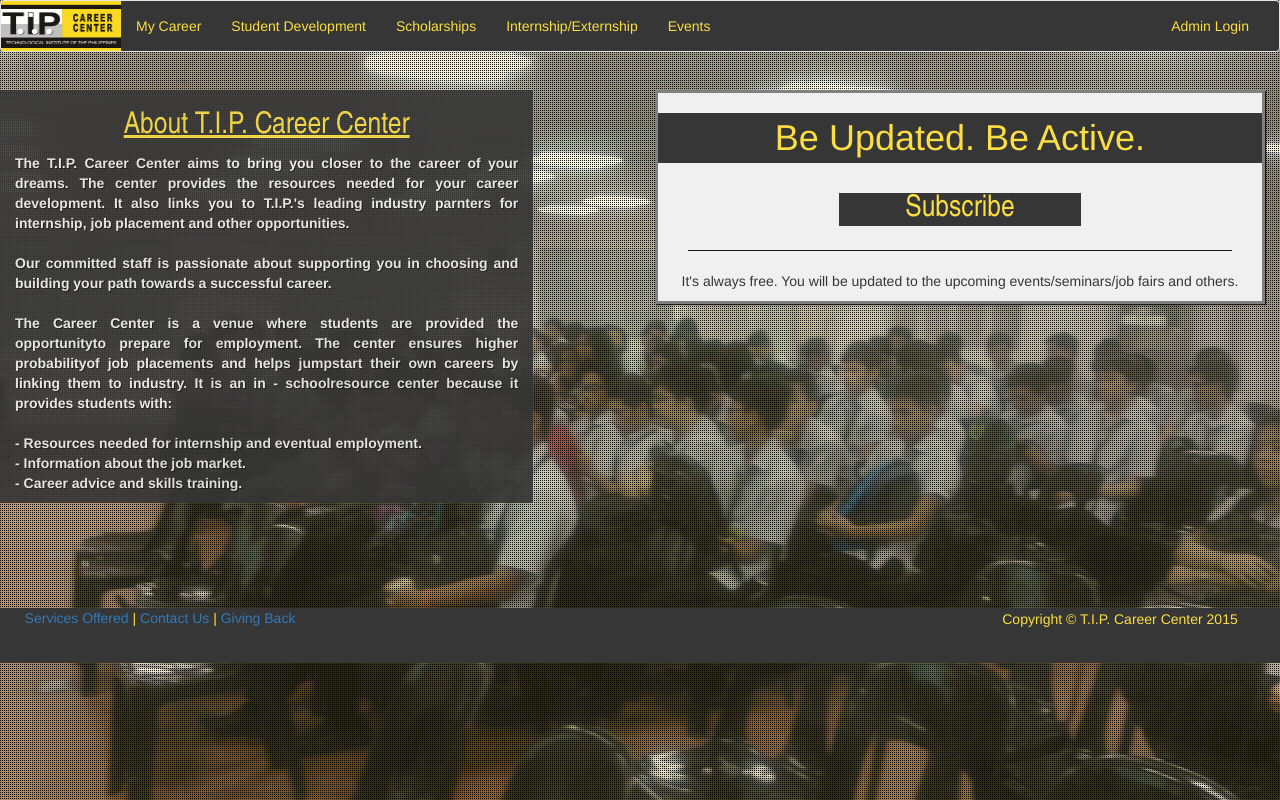
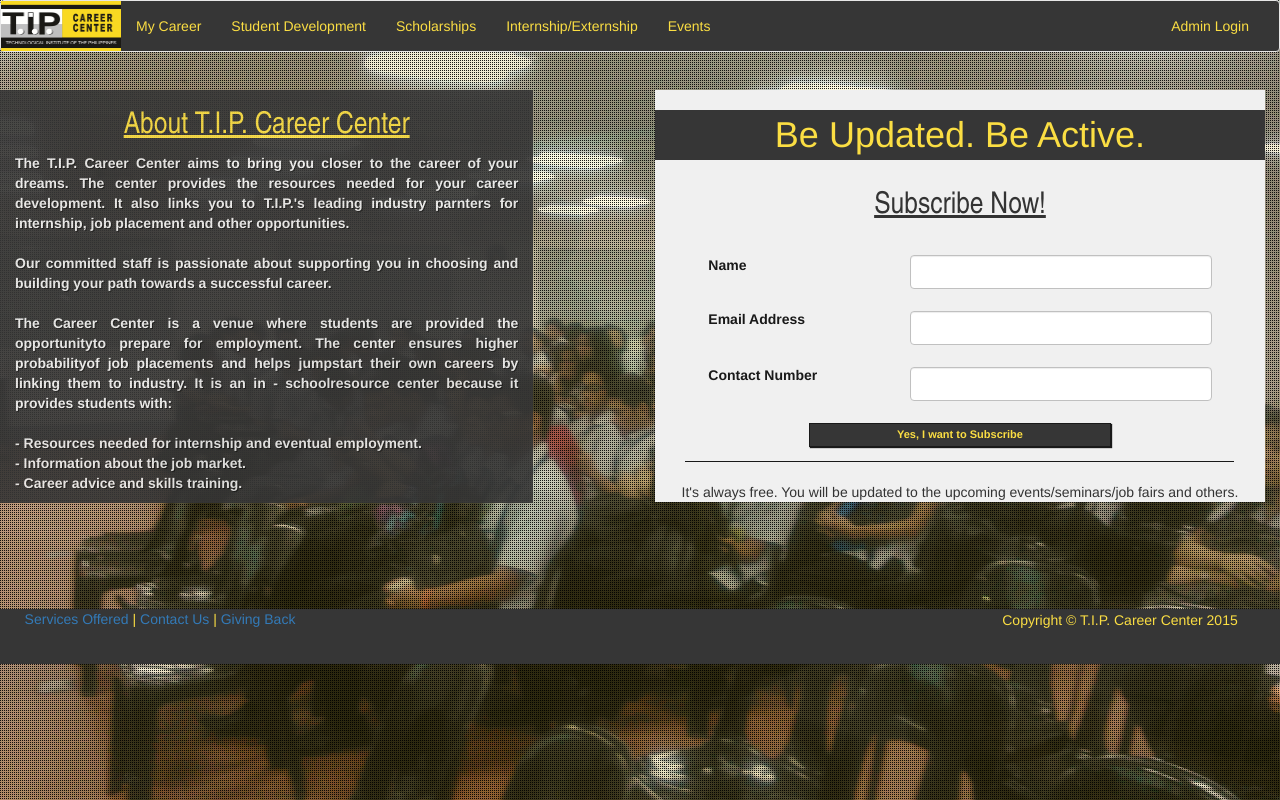
Before and after one commit to iamcheche/tipcc, a CodeIgniter app: page / in a window 1280 px wide. Run offline with CodeIgniter, Linux system fonts and the light colour scheme; some libraries are stand-ins or nearby versions.

Commit message:
email blast subscriber tested foxed some UI in login page

```diff
--- a/application/controllers/email.php
+++ b/application/controllers/email.php
@@ -173,7 +173,7 @@
                 $subject = $this->input->post('subject');
                 $body = $this->input->post('message');
 
-                $this->db->select('email_address');
+                $this->db->select('email');
                 $to = $this->db->get('subscribers')->result_array();
 
                 $recipient = array();
--- a/application/views/home/home_view.php
+++ b/application/views/home/home_view.php
@@ -102,7 +102,7 @@
 				?>
 	</div>
 
-	<div class = "col-md-3" style = "margin-bottom:30%;">
+	<div class = "col-md-3">
 
 			<h2 style = "background-color:#363636; color:#fbde43; text-align: center;">SEARCH EVENT</h2>
 				            <div class = "col-md-12">
--- a/application/views/login-signup/login_view.php
+++ b/application/views/login-signup/login_view.php
@@ -9,7 +9,7 @@
 
 <div id = "container" style = "margin-top:3%;">
 
-<div class = "col-md-12" style = "margin-bottom:5.1%;">
+<div class = "col-md-12" style = "margin-bottom:4.5%;">
     <div class = "col-md-5" style = "background-color:#363636; opacity:0.9; text-align: justify; text-justify: inter-word;">
         <h2 style = "color: #fbde43; text-align: center;">About T.I.P. Career Center</h2>
         <p style = "color: #f0f0f0; font-weight:bold; text-shadow: 1px 1px #191919;">
@@ -31,19 +31,18 @@
             <div id = "options">
                 <h1>Be Updated. Be Active. </h1>
                 <br>
-                <a href="#openSubscribe"><h2 style ="background-color:#363636; text-decoration: none; width: 40%; color: #fbde43; text-align: center; margin-left:30%;">Subscribe</h2></a>
 
-                <div id="openSubscribe" class="modalDialog">
-                    <div>
-                        <a href="#close" title="Close" class="close">X</a>
-                        <div id = "register_form">
                     <?php
                         $name = array('id' => 'name', 'name' => 'name', 'class' => 'form-control');
                         $email = array('id' => 'email', 'name' => 'email', 'class' => 'form-control');
                         $contact_number = array('id' => 'contact_number', 'name' => 'contact_number', 'class' => 'form-control');
                     ?>
 
-                                <h1>Subscription Form</h1><br />
+                    <h2>Subscribe Now!</h2><br />
+                    <div class = "row">
+                        <div class = "col-md-1"></div>
+                        <div class = "col-md-10">
+                            <div id = "register_form" style = "background-color:#f0f0f0;">
                                 <?php
                                     echo form_open('index.php/subscribe/subscriber');
 
@@ -61,11 +60,12 @@
 
                                     echo form_submit('submit', 'Yes, I want to Subscribe');
                                     echo form_close();
-                                    echo '<br>';
                                 ?>
                             </div>
                         </div>
+                        <div class = "col-md-1"></div>
                     </div>
+
 
                 <hr>
                 <p> It's always free. You will be updated to the upcoming events/seminars/job fairs and others.</p>
--- a/resources/login-footer.css
+++ b/resources/login-footer.css
@@ -20,15 +20,7 @@
 
 #options{
 	background-color: #f0f0f0;
-	width: 100%;
-	color: #363636;
-	border: 3px solid #808080;
 	text-align: center;
-	box-shadow: 1px 1px 1px #191919;
-	display: inline-block;
-	margin-left:auto;
-	margin-right: auto;
-	float: right;
 }
 
 #options hr {
```
Also changed, not shown: application/views/template/navbar.php (+0 -7 lines). Lines whose indentation alone changed are shown as unchanged.
